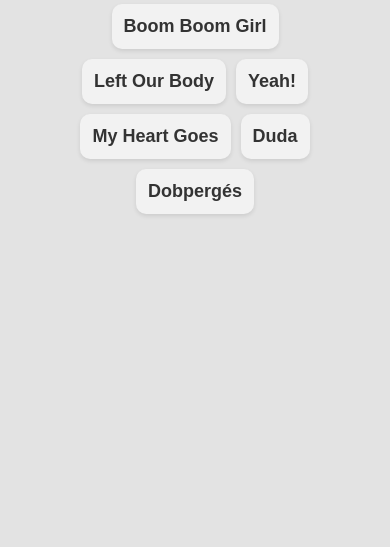
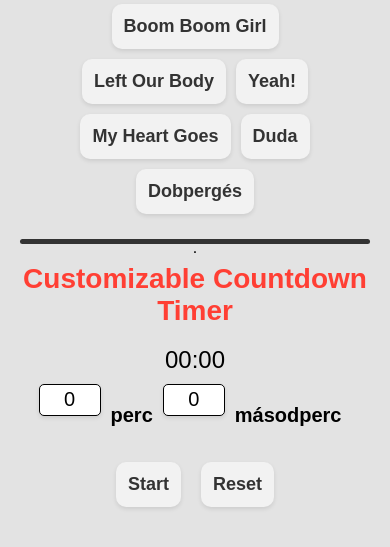
Before and after one commit to pontrendszer/dashboard, a plain HTML site: page index.html in a window 390 px wide. Shown: the part 73-620 px from the top of the page. Drawn offline with Linux system fonts and the light colour scheme.

Commit message:
Visszaszámláló hozzáadva

```diff
--- a/index.html
+++ b/index.html
@@ -15,6 +15,17 @@
     <button class="sound-button" onclick="playSound('Airhorn.mp3')">Duda</button>
     <button class="sound-button" onclick="playSound('Drumroll.mp3')">Dobpergés</button>
   </div>
+  <div class="sep">.</div>
+  <h1>Customizable Countdown Timer</h1>
+  <div id="timer">00:00</div>
+  <div id="controls">
+    <input type="number" id="minutes" min="0" max="59" step="1" value="0" class="custom-number-input"> <p id="cd">perc</p>
+    <input type="number" id="seconds" min="0" max="59" step="1" value="0" class="custom-number-input"> <p id="cd">másodperc</p>
+    <br>
+    <button id="startBtn" class="sound-button">Start</button>
+    <button id="resetBtn" class="sound-button">Reset</button>
+  </div>
   <script src="script.js"></script>
+  <script src="timer.js"></script>
 </body>
 </html>
--- a/styles.css
+++ b/styles.css
@@ -39,6 +39,65 @@ h1 {
   background-color: #d4d4d4;
 }
 
+#timer {
+  font-size: 36px;
+  margin-bottom: 20px;
+}
+
+#controls {
+  display: flex;
+  justify-content: center;
+  gap: 20px;
+}
+
+.sep {
+  background-color: #333;
+  border-radius: 10px;
+  height: 5px;
+}
+
+input {
+  height: 20px;
+  text-align: center;
+  box-shadow: 0 2px 4px rgba(0, 0, 0, 0.1);
+  border-radius: 10px;
+}
+
+.custom-number-input::-webkit-inner-spin-button,
+.custom-number-input::-webkit-outer-spin-button {
+  -webkit-appearance: none;
+  margin: 0;
+}
+
+.custom-number-input {
+  appearance: none;
+  padding: 5px;
+  border: 1px solid #000000;
+  border-radius: 5px;
+  width: 150px;
+  font-size: 20px;
+}
+
+.custom-number-input::after {
+  content: "\25B2";
+  font-size: 20px;
+  margin-left: 5px;
+}
+
+.custom-number-input::before {
+  content: "\25BC";
+  font-size: 20px;
+  margin-right: 5px;
+}
+
+#cd {
+  display: block;
+  text-align: center;
+  font-size: 20px;
+  font-weight: bold;
+}
+
+
 /* Media query for mobile screens */
 @media (max-width: 480px) {
   h1 {
@@ -54,4 +113,19 @@ h1 {
     padding: 12px;
     margin: 5px;
   }
+
+
+  #timer {
+    font-size: 24px;
+    margin-bottom: 10px;
+  }
+
+  #controls {
+    flex-wrap: wrap;
+   gap: 10px;
+  }
+
+  input[type="number"] {
+    width: 50px;
+  }
 }
--- /dev/null
+++ b/timer.js
@@ -0,0 +1,52 @@
+let countdownInterval;
+    let minutesInput = document.getElementById('minutes');
+    let secondsInput = document.getElementById('seconds');
+    let timerDisplay = document.getElementById('timer');
+    let startBtn = document.getElementById('startBtn');
+    let resetBtn = document.getElementById('resetBtn');
+
+    function updateTimerDisplay(minutes, seconds) {
+      timerDisplay.textContent = `${minutes.toString().padStart(2, '0')}:${seconds.toString().padStart(2, '0')}`;
+    }
+
+    function startCountdown() {
+      let totalSeconds = parseInt(minutesInput.value) * 60 + parseInt(secondsInput.value);
+
+      if (isNaN(totalSeconds) || totalSeconds <= 0) {
+        alert('Please enter a valid time greater than 0.');
+        return;
+      }
+
+      startBtn.disabled = true;
+      minutesInput.disabled = true;
+      secondsInput.disabled = true;
+
+      countdownInterval = setInterval(() => {
+        totalSeconds--;
+
+        let minutes = Math.floor(totalSeconds / 60);
+        let seconds = totalSeconds % 60;
+
+        updateTimerDisplay(minutes, seconds);
+
+        if (totalSeconds <= 0) {
+          clearInterval(countdownInterval);
+          startBtn.disabled = false;
+          minutesInput.disabled = false;
+          secondsInput.disabled = false;
+        }
+      }, 1000);
+    }
+
+    function resetCountdown() {
+      clearInterval(countdownInterval);
+      updateTimerDisplay(0, 0);
+      minutesInput.value = 0;
+      secondsInput.value = 0;
+      startBtn.disabled = false;
+      minutesInput.disabled = false;
+      secondsInput.disabled = false;
+    }
+
+    startBtn.addEventListener('click', startCountdown);
+    resetBtn.addEventListener('click', resetCountdown);
```
